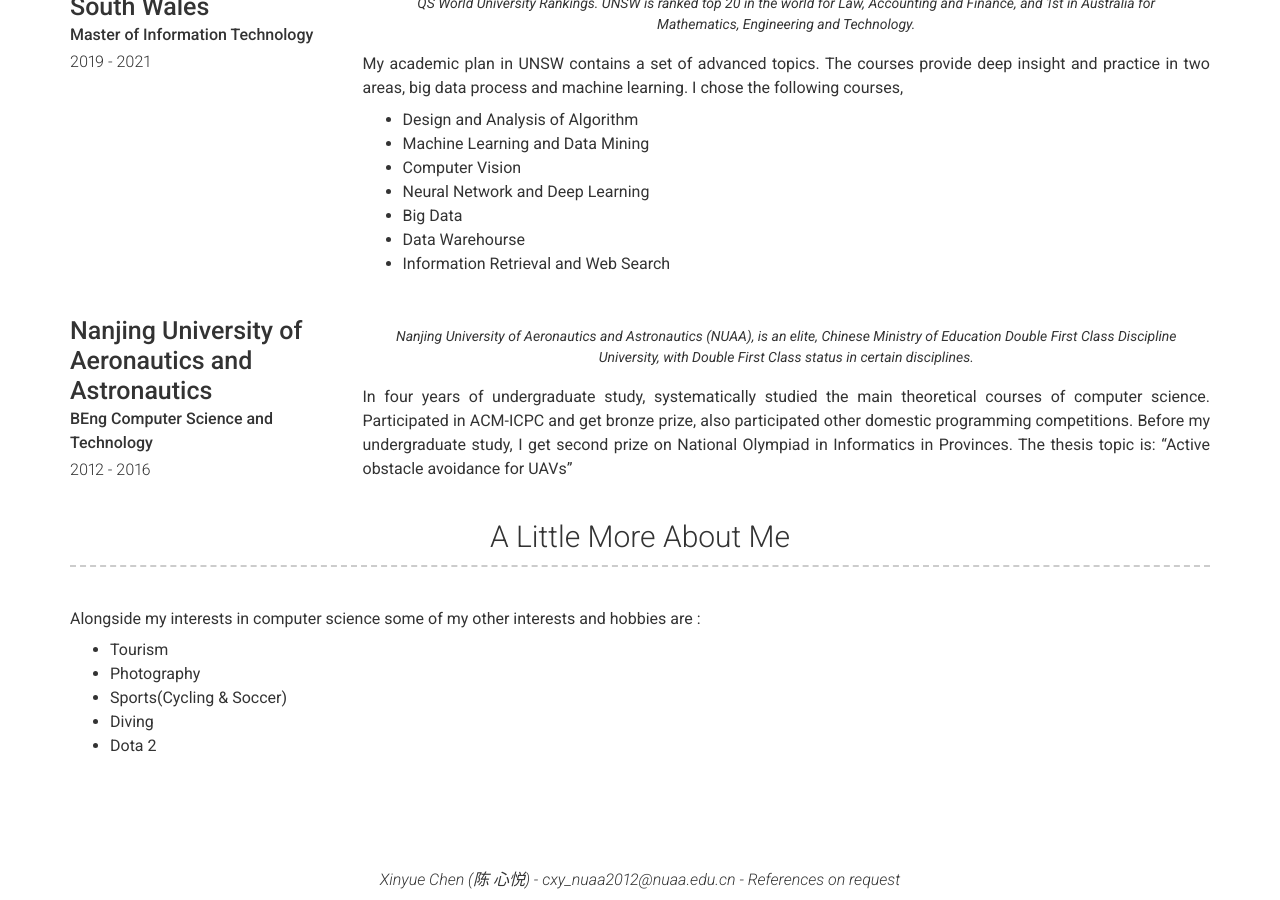
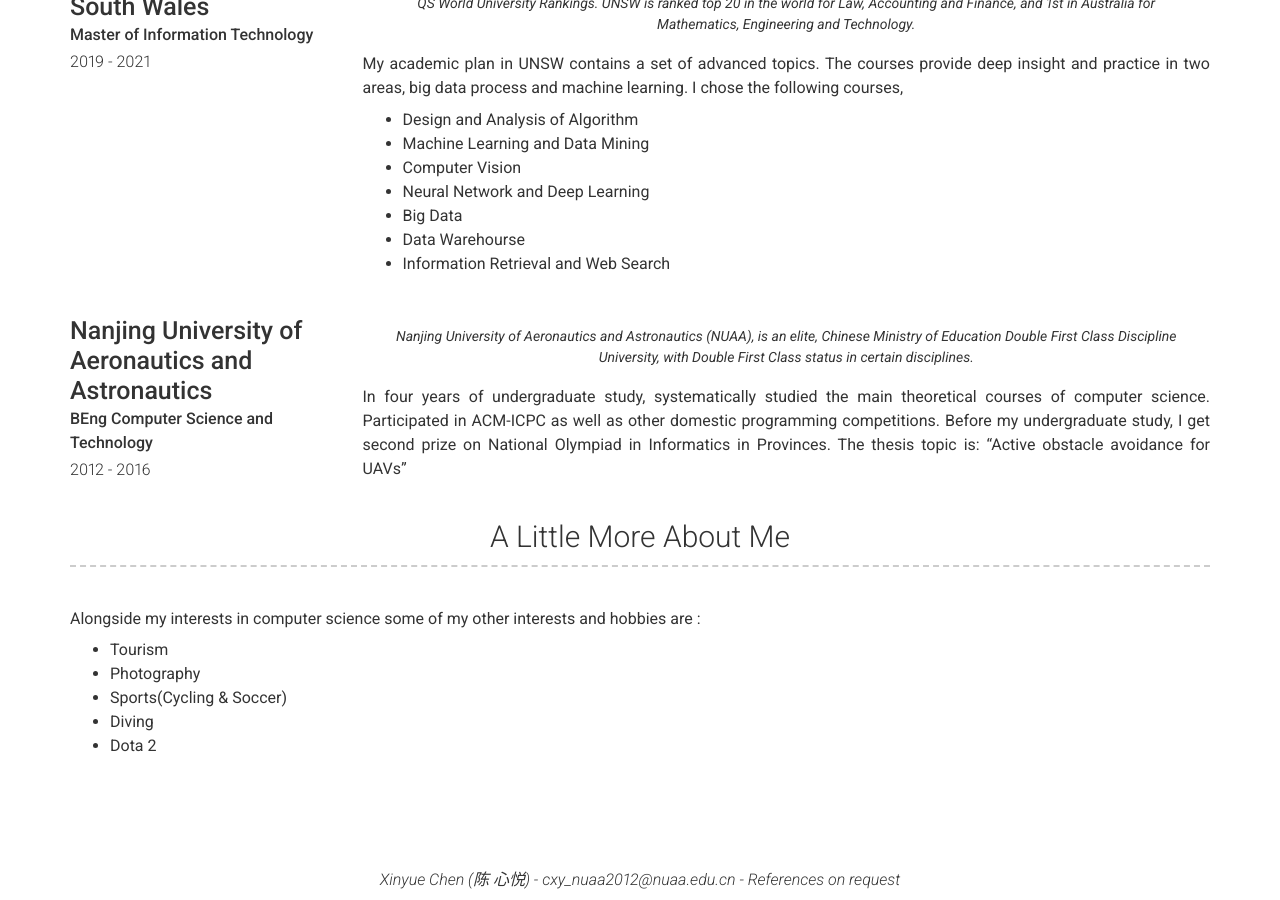
Before and after one commit to TebooNok/TebooNok.github.io, a Jekyll site: the page built from index.md, in a window 1280 px wide and 900 px high, scrolled down 1703 px. Built offline with Jekyll 4.4.1, drawn with Linux system fonts in a browser that asks for light colours; nearby versions of some CDN libraries.

Commit message:
Update education.yml

```diff
--- a/_data/education.yml
+++ b/_data/education.yml
@@ -29,6 +29,6 @@
   quote: >
     Nanjing University of Aeronautics and Astronautics (NUAA), is an elite, Chinese Ministry of Education Double First Class Discipline University, with Double First Class status in certain disciplines.
   description: | # this will include new lines to allow paragraphs
-    In four years of undergraduate study, systematically studied the main theoretical courses of computer science. Participated in ACM-ICPC and get bronze prize, also participated other domestic programming competitions.
+    In four years of undergraduate study, systematically studied the main theoretical courses of computer science. Participated in ACM-ICPC as well as other domestic programming competitions.
     Before my undergraduate study, I get second prize on National Olympiad in Informatics in Provinces.
     The thesis topic is: "Active obstacle avoidance for UAVs"
```
